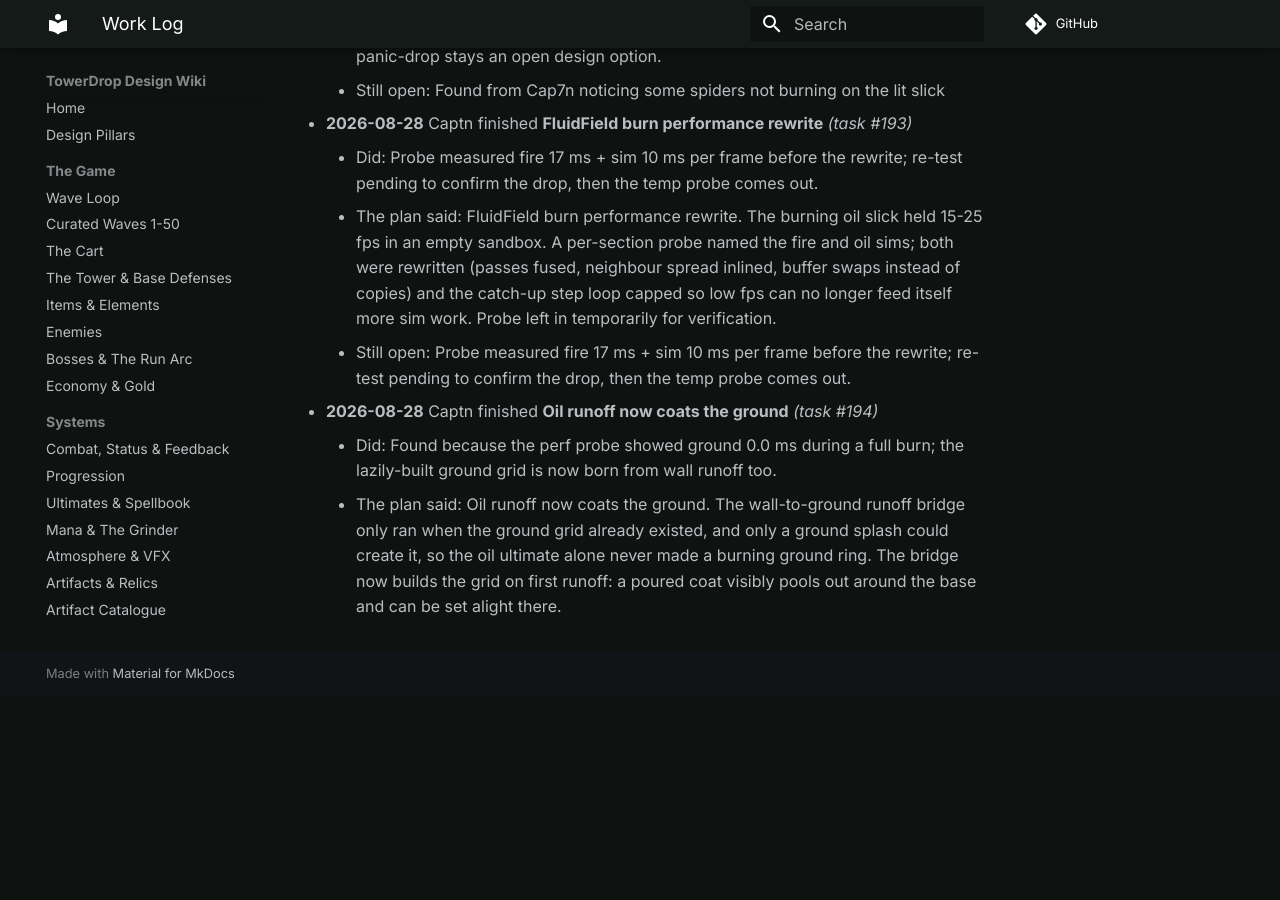
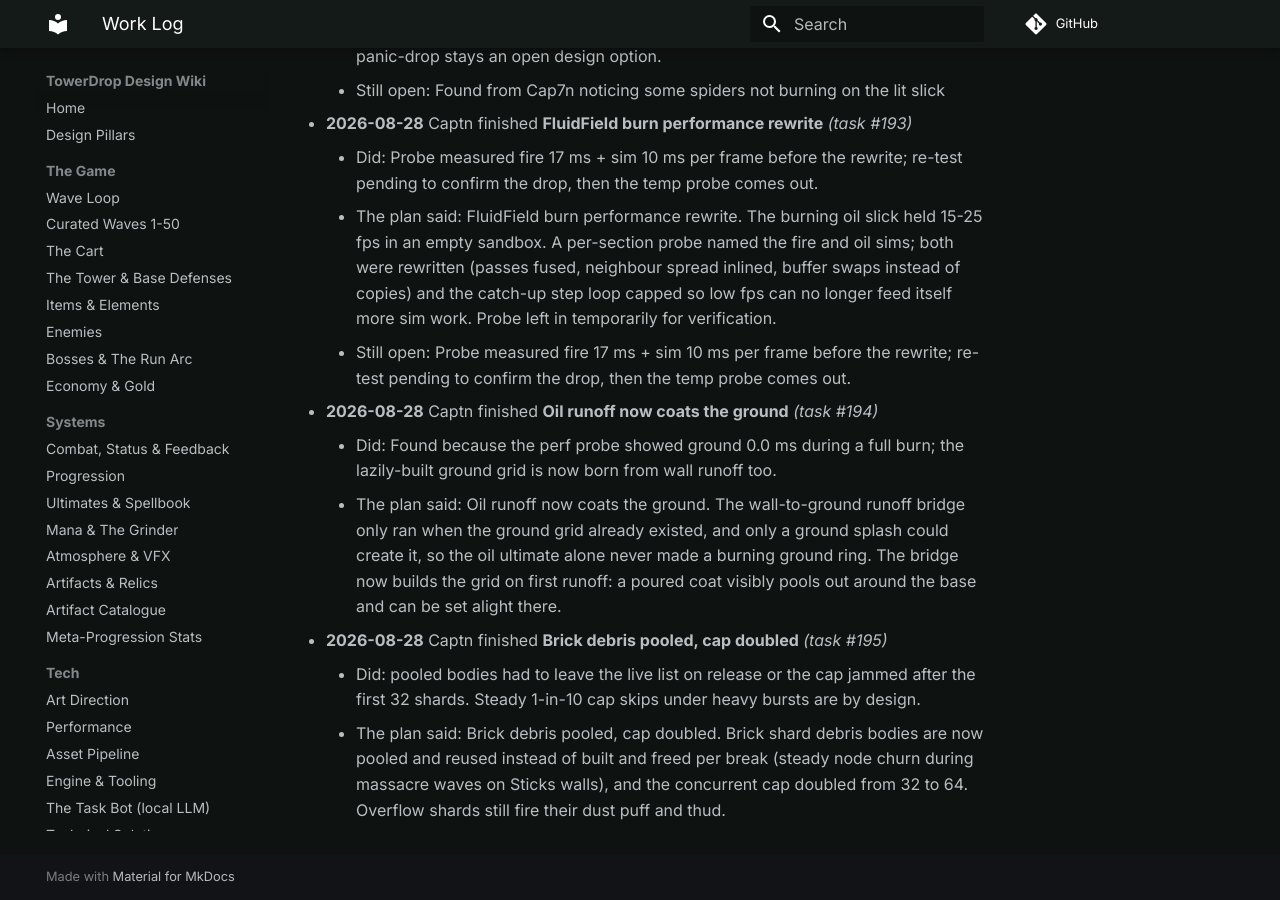
Before and after one commit to cap7n/towerdrop-docs, an MkDocs documentation site: the page built from docs/project/log.md, in a window 1280 px wide and 900 px high, scrolled down 7545 px. Built offline with MkDocs 1.6.1 and Material for MkDocs 9.7.7, drawn with Linux system fonts in a browser that asks for light colours; comment, search, counter and statistics services are not loaded; before the commit the page ends 8241 px from its top, so only the background shows below that.

Commit message:
log: Brick debris pooled, cap doubled (task #195)

```diff
--- a/docs/project/log.md
+++ b/docs/project/log.md
@@ -84,3 +84,6 @@
 - **2026-08-28** Captn finished **Oil runoff now coats the ground** _(task #194)_
     - Did: Found because the perf probe showed ground 0.0 ms during a full burn; the lazily-built ground grid is now born from wall runoff too.
     - The plan said: Oil runoff now coats the ground. The wall-to-ground runoff bridge only ran when the ground grid already existed, and only a ground splash could create it, so the oil ultimate alone never made a burning ground ring. The bridge now builds the grid on first runoff: a poured coat visibly pools out around the base and can be set alight there.
+- **2026-08-28** Captn finished **Brick debris pooled, cap doubled** _(task #195)_
+    - Did: pooled bodies had to leave the live list on release or the cap jammed after the first 32 shards. Steady 1-in-10 cap skips under heavy bursts are by design.
+    - The plan said: Brick debris pooled, cap doubled. Brick shard debris bodies are now pooled and reused instead of built and freed per break (steady node churn during massacre waves on Sticks walls), and the concurrent cap doubled from 32 to 64. Overflow shards still fire their dust puff and thud.
```
